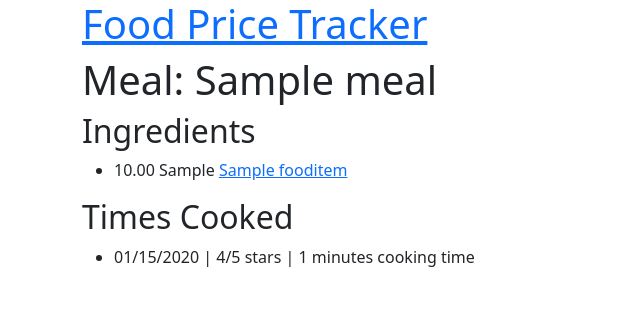
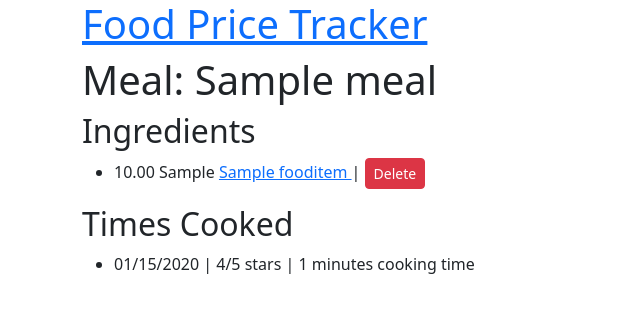
Before and after one commit to matthewleighton/Meal-Price-Tracker, a Django app: page /meals/1/ in a window 1280 px wide. Shown: the top 313 px of the page, without its empty margins (0-640 px from the left). Run offline with Django 4.2, Linux system fonts and the light colour scheme; a user stored in the database is signed in; tables that the repository leaves empty hold one stand-in row (values such as "Sample post").

Commit message:
Add ability to delete ingrediants from meal page

```diff
--- a/meals/templates/meals/meals/item.html
+++ b/meals/templates/meals/meals/item.html
@@ -5,16 +5,27 @@
 <h1>Meal: {{ meal.meal_name }}</h1>
 
 <h2>Ingredients</h2>
+{% if standard_ingredients %}
 	<ul>
 		{% for ingredient in standard_ingredients %}
 			<li>
 				{{ ingredient.quantity }} {{ ingredient.unit }}
 				<a href="{% url 'food_item' food_item_id=ingredient.food_item.pk %}">
 					{{ ingredient.food_item.food_item_name }}
-			</a>
+				</a> |
+				<form action="{% url 'ingredient_delete' ingredient_id=ingredient.pk %}" method="POST" style="display:inline">
+					{% csrf_token %}
+					<input type="hidden" name="_method" value="DELETE">
+					<button type="submit" class="btn btn-danger btn-sm">
+						Delete
+					</button>
+				</form>
 			</li>
 		{% endfor %}
 	</ul>
+{% else %}
+	<p>You have no ingredients for this meal.</p>
+{% endif %}
 
 
 <h2>Times Cooked</h2>
--- a/meals/urls.py
+++ b/meals/urls.py
@@ -11,10 +11,12 @@ urlpatterns = [
 	path('meals/', views.meals_list, name='meals_list'),
 	path('meals/new/', views.meals_new, name='meals_new'),
 	path('meals/<int:meal_id>/', views.meals_item, name='meals_item'),
+    path('meals/<int:meal_id>/delete/', views.meals_item_delete, name='meals_item_delete'),
 
 	path('ingredients/', views.food_item_list, name='food_item_list'),
 	path('ingredients/new/', views.new_food_item, name='new_food_item'),
 	path('ingredients/<int:food_item_id>/', views.food_item, name='food_item'),
+    path('ingredients/<int:ingredient_id>/delete/', views.ingredient_delete, name='ingredient_delete'),
 
 	# re_path(
 	# 	r'^ingredients/autocomplete/$',
--- a/meals/views.py
+++ b/meals/views.py
@@ -4,6 +4,7 @@ from django.http import HttpResponse, HttpResponseRedirect, HttpResponseForbidde
 from django.urls import reverse
 from django.views.decorators.http import require_POST
 from django.forms import formset_factory
+from django.views.decorators.http import require_http_methods
 
 
 from dal import autocomplete
@@ -233,17 +234,20 @@ def meals_new(request):
 	for form in ingredient_formset:
 		food_item_id = form.cleaned_data.get('food_item_id')
 		food_item_name = form.cleaned_data.get('food_item_name')
+
 		quantity = form.cleaned_data.get('quantity')
 		unit = form.cleaned_data.get('unit')
 
 		# If the food_item does not already exist, create it.
-		if not food_item_id:
+		if not food_item_id and food_item_name:
 			food_item = FoodItem.objects.create(
 				user=user,
 				food_item_name=food_item_name
 			)
+		elif food_item_id:
+			food_item = FoodItem.objects.get(pk=food_item_id)
 		else:
-			food_item = FoodItem.objects.get(pk=food_item_id)
+			continue
 
 		StandardIngredient.objects.create(
 			meal=meal,
@@ -254,7 +258,6 @@ def meals_new(request):
 
 	messages.success(request, f'Meal "{meal.meal_name}" has been created!')
 	return redirect(reverse('meals_item', args=[meal.id]))
-
 
 def meals_item(request, meal_id):
 	user = request.user
@@ -275,3 +278,43 @@ def meals_item(request, meal_id):
 	}
 
 	return render(request, 'meals/meals/item.html', context)
+
+def meals_item_delete(request, meal_id):
+	user = request.user
+	if not user.is_authenticated:
+		return HttpResponseForbidden()
+
+	meal = get_object_or_404(Meal, pk=meal_id)
+
+	if not meal.user == user:
+		return HttpResponseForbidden()
+
+	meal.delete()
+
+	previous_page = request.META.get('HTTP_REFERER', '/')
+	return redirect(previous_page)
+
+##############################################################################
+#--------------------------------- Ingredient -------------------------------#
+##############################################################################
+
+def ingredient_delete(request, ingredient_id):
+	user = request.user
+	if not user.is_authenticated:
+		return HttpResponseForbidden()
+
+	ingredient = get_object_or_404(StandardIngredient, pk=ingredient_id)
+
+	if not ingredient.meal.user == user:
+		return HttpResponseForbidden()
+
+	ingredient.delete()
+
+	meal_name = ingredient.meal
+	food_item_name = ingredient.food_item.food_item_name
+
+	message = f'{meal_name} ingredient "{food_item_name}" has been deleted!'
+	messages.success(request, message)
+
+	previous_page = request.META.get('HTTP_REFERER', '/')
+	return redirect(previous_page)
```
Lines whose indentation alone changed are shown as unchanged.
